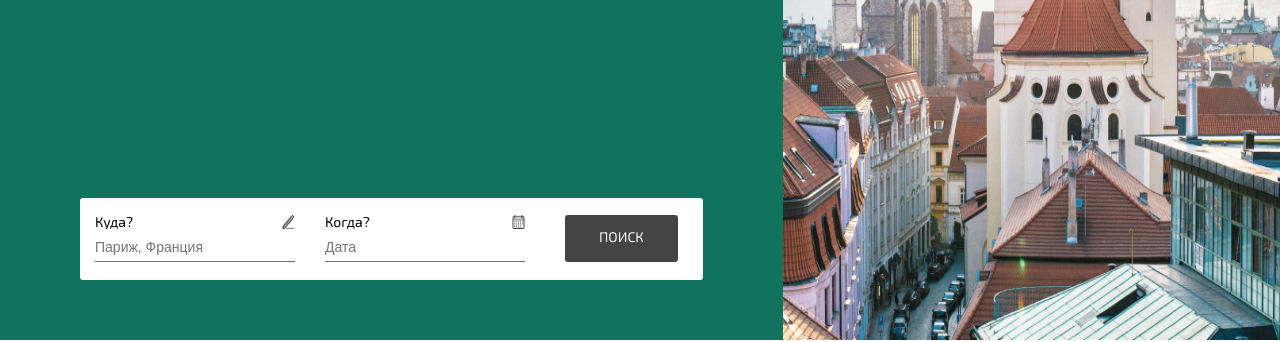
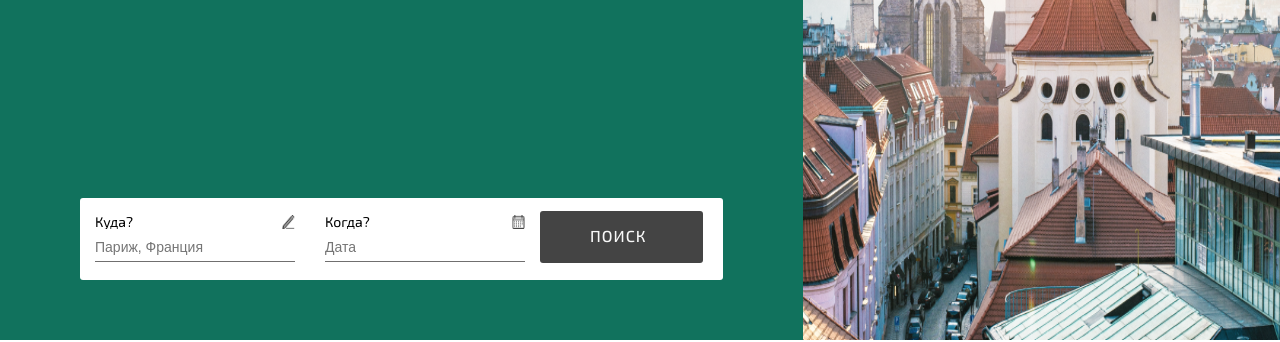
Before and after one commit to ssssheva/megatur, a website: page #src/index.html in a window 1280 px wide. Shown: the part 460-802 px from the top of the page. Drawn offline with nearby package versions, Linux system fonts and the light colour scheme; files that its build step writes are made by us from their sources; files whose address does not match are found by name.

Commit message:
fixing button

```diff
--- a/#src/scss/style.scss
+++ b/#src/scss/style.scss
@@ -225,14 +225,7 @@ body {
 	min-width: 100vh;
 	background-color: #11725d;
 }
-.content-left {
-	//width: 813px;
-	//min-height: 100vh;
-}
-.content-right {
-	//width: 627px;
-	//min-height: 100vh;
-}
+
 .content-right__img {
 	height: 100%;
 	width: 100%;
@@ -243,7 +236,6 @@ body {
 	flex-direction: column;
 	justify-content: space-between;
 	min-height: 100vh;
-	//width: 813px;
 }
 .content-left__text {
 	margin: 240px 0 0 80px;
@@ -275,20 +267,28 @@ body {
 }
 
 .content-left-search__button {
-	margin: 17px 25px 18px;
 	background-color: #444444;
 	border-radius: 3px;
+	width: 163px;
+	height: 52px;
+	margin: 13px 20px 0 0;
+	:hover {
+		opacity: 0.8;
+	}
 }
 .content-left-search-button__link {
 	display: inline-block;
-	text-align: center;
-	vertical-align: middle;
 	cursor: pointer;
-	user-select: none;
-	font-weight: 400;
-	line-height: 1.6;
 	text-transform: uppercase;
-	padding: 11px 34px;
+	padding: 15px 0 0 50px;
+	width: 100%;
+	height: 100%;
+	border-radius: 3px;
+	font-weight: 500;
+	font-size: 16px;
+	line-height: 19px;
+	letter-spacing: 1px;
+	color: #f8f8f8;
 }
 
 .content-left-search-where__column {
```
Also changed, not shown: megatur/css/style.css, megatur/css/style.min.css.
